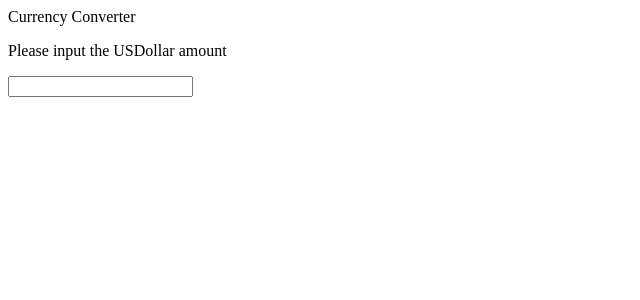
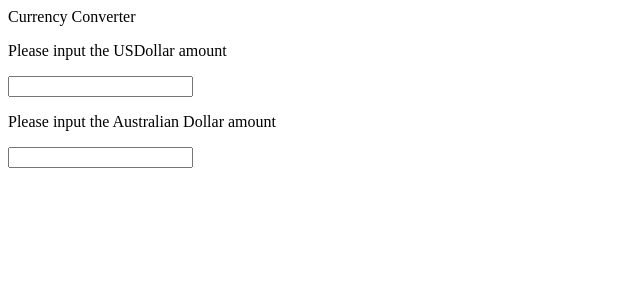
Before and after one commit to raj1020/Currency-Converter, a React (Create React App) app: page / in a window 1280 px wide. Shown: the top 300 px of the page, without its empty margins (0-640 px from the left). Built offline with nearby package versions, Linux system fonts and the light colour scheme.

Commit message:
added component to input Australian Dollar Value

```diff
--- a/src/App.js
+++ b/src/App.js
@@ -1,6 +1,6 @@
 import React from 'react';
 import USDollar from './USDollar';
-
+import AusDollar from './AusDollar';
 
 function App() {
   return (
@@ -10,6 +10,7 @@ function App() {
           Currency Converter
 
       <USDollar/>
+      <AusDollar/>
     </div>
   );
 }
--- /dev/null
+++ b/src/AusDollar.js
@@ -0,0 +1,18 @@
+import React from 'react';
+
+
+
+class AusDollar extends React.Component {
+
+    render () {
+        return (
+            <>
+                <p>Please input the Australian Dollar amount</p>
+                <input value = '' />
+            </>
+        );
+    }
+
+}
+
+export default AusDollar;
```
